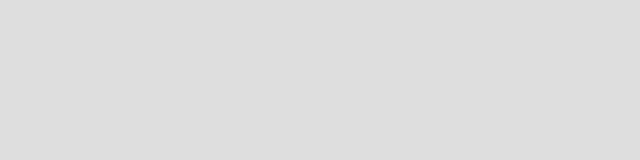
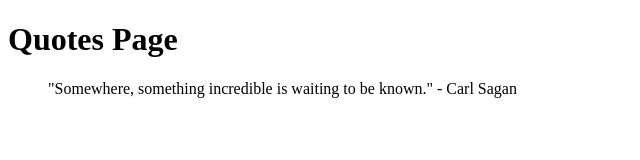
Before and after one commit to bar85/GitLab, a plain HTML site: page index.html in a window 1280 px wide. Shown: the whole page, without its empty margins (0-640 px from the left). Drawn offline with Linux system fonts and the light colour scheme.

Commit message:
Singleton: Add scientific quote and update style.css with comment

```diff
--- a/index.html
+++ b/index.html
@@ -1,10 +1,14 @@
 <!DOCTYPE html>
 <html>
 <head>
-<title>HTML Page</title>
-<style>
- body{background-color:#ddd}
+    <title>HTML Page</title>
+    <link rel="stylesheet" type="text/css" href="style.css">
 </head>
 <body>
+    <h1>Quotes Page</h1>
+    <blockquote>
+        "Somewhere, something incredible is waiting to be known."
+        - Carl Sagan
+    </blockquote>
 </body>
 </html>
--- /dev/null
+++ b/style.css
@@ -0,0 +1 @@
+""
```
